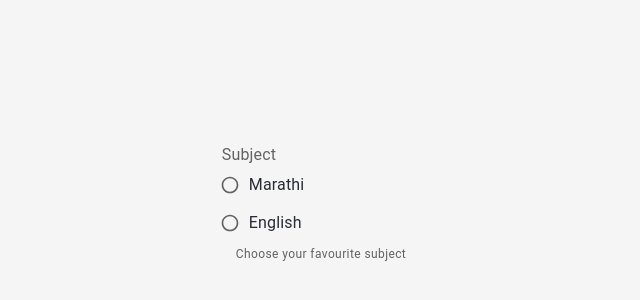
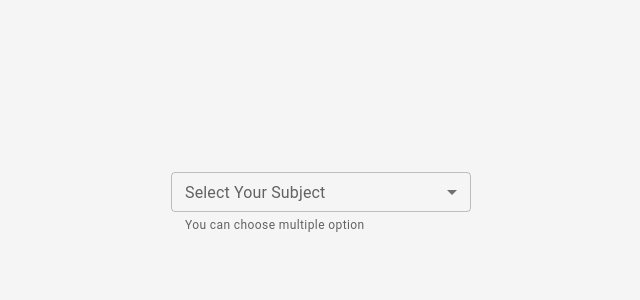
Before and after one commit to badapureprogrammer/Material-UI-Component, a React (Create React App) app: page / in a window 1280 px wide. Shown: the part 196-496 px from the top of the page, without its empty margins (319-959 px from the left). Built offline with nearby package versions, Linux system fonts and the light colour scheme; the HTML template or start-up script is replaced by a standard one.

Commit message:
add select

```diff
--- a/src/App.js
+++ b/src/App.js
@@ -1,5 +1,5 @@
 import "./App.css";
-import MuiRedioButton from "./component/RadioButton/MuiRedioButton";
+import MuiMultiSelelct from "./component/Select/MuiMultiSelelct";
 
 function App() {
   const printConsole = () => {
@@ -7,26 +7,12 @@ function App() {
   };
 
   const subjectList = [
-    {
-      value: "marathi",
-      name: "Marathi",
-    },
-    {
-      value: "english",
-      name: "English",
-    },
+    { value: "marathi", name: "Marathi" },
+    { value: "english", name: "English" },
   ];
   return (
     <div className="Mui-component">
-      <MuiRedioButton
-        isError={false}
-        formLabel={"Subject"}
-        isRow={false}
-        menuList={subjectList}
-        size={"small"}
-        color={"error"}
-        helperText={"Choose your favourite subject"}
-      />
+      <MuiMultiSelelct boxWidth={"300px"} size={"small"} color={"primary"} label={"Select Your Subject"} helperText={"You can choose multiple option"} menuList={subjectList} />
     </div>
   );
 }
--- a/src/component/Select/MuiMultiSelelct.jsx
+++ b/src/component/Select/MuiMultiSelelct.jsx
@@ -2,31 +2,23 @@ import React, { useState } from "react";
 import { Box, TextField, MenuItem } from "@mui/material";
 
 const MuiMultiSelelct = (props) => {
+  const { boxWidth, size, color, label, helperText, menuList } = props;
+
   const [contries, setContries] = useState([]);
 
   const handleChange = (event) => {
     const value = event.target.value;
     setContries(value);
-    console.log(value);
   };
 
   return (
-    <Box width={props.boxWidth}>
-      <TextField
-        select
-        fullWidth
-        value={contries}
-        size={props.size}
-        color={props.color}
-        label={props.label}
-        onChange={handleChange}
-        SelectProps={{
-          multiple: true,
-        }}
-        helperText={props.helperText}
+    <Box width={boxWidth}>
+      <TextField select fullWidth value={contries} size={size} color={color} label={label} onChange={handleChange}
+        SelectProps={{ multiple: true}}
+        helperText={helperText}
       >
-        {props.menuList.map(({ name, value }) => (
-          <MenuItem value={value} key={value}>
+        {menuList.map(({ name, value }, index) => (
+          <MenuItem value={value} key={index}>
             {name}
           </MenuItem>
         ))}
@@ -34,4 +26,12 @@ const MuiMultiSelelct = (props) => {
     </Box>
   );
 };
+
 export default MuiMultiSelelct;
+
+//  Use This Example
+// const subjectList = [
+//   { value: "marathi", name: "Marathi" },
+//   { value: "english", name: "English" },
+// ];
+// <MuiMultiSelelct boxWidth={"300px"} size={"small"} color={"primary"} label={"Select Your Subject"} helperText={"You can choose multiple option"} menuList={subjectList} />
```
Also changed, not shown: src/component/Select/MuiSelelct.jsx (+15 -15 lines), src/component/RadioButton/MuiRedioButton.jsx (line endings or trailing spaces).
